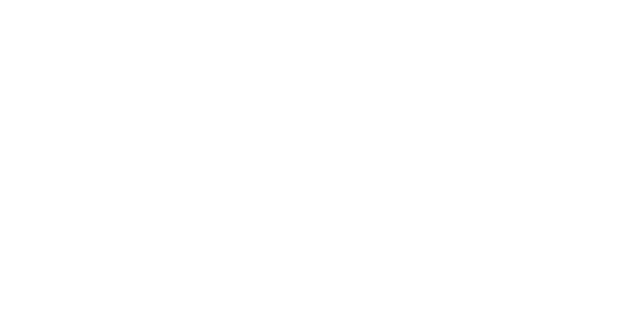
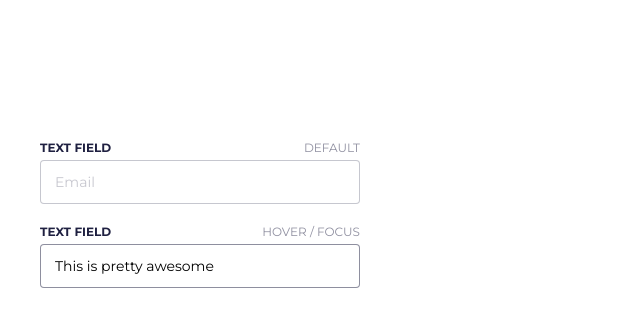
Before and after one commit to mynisviki/hotels-booking, a plain HTML site: page pages/ui-kit/index.html in a window 1280 px wide. Shown: the whole page, without its empty margins (0-640 px from the left). Drawn offline with Linux system fonts and the light colour scheme.

Commit message:
Add: ui-kit and editor

```diff
--- a/pages/ui-kit/index.html
+++ b/pages/ui-kit/index.html
@@ -1,14 +1,52 @@
 <!DOCTYPE html>
 <html lang="en">
+
 <head>
   <meta charset="UTF-8">
   <meta http-equiv="X-UA-Compatible" content="IE=edge">
   <meta name="viewport" content="width=device-width, initial-scale=1.0">
+  <link rel="preconnect" href="https://fonts.googleapis.com">
+  <link rel="preconnect" href="https://fonts.gstatic.com" crossorigin>
+  <link
+    href="https://fonts.googleapis.com/css2?family=Montserrat:ital,wght@0,100;0,200;0,300;0,400;0,500;0,600;0,700;0,800;0,900;1,100;1,200;1,300;1,400;1,500;1,600;1,700;1,800;1,900&display=swap"
+    rel="stylesheet">
   <link rel="stylesheet" href="../../assets/styles/normalize.css">
   <link rel="stylesheet" href="style.css">
   <title>UI Kit</title>
 </head>
+
 <body>
+  <div class="ui-kit container">
+    <div class="ui-kit__section">
+      <div class="ui-kit__column">
+        <div class="editor-container">
+          <label class="label" for="email">
+            <span class="label__title">Text Field</span>
+            <span class="label__subtitle">Default</span>
+          </label>
+          <input class="editor ui-kit__editor" id="email" type="email" placeholder="Email">
+        </div>
+
+        <div class="editor-container">
+          <label class="label" for="text">
+            <span class="label__title">Text Field</span>
+            <span class="label__subtitle">Hover / Focus</span>
+          </label>
+          <input class="editor editor_focused ui-kit__editor" id="text" type="text" value="This is pretty awesome">
+        </div>
+
+
+      </div>
+      <div class="ui-kit__column"></div>
+      <div class="ui-kit__column"></div>
+    </div>
+    <div class="ui-kit__section"></div>
+    <div class="ui-kit__section"></div>
+  </div>
+
+
+
 
 </body>
+
 </html>
--- a/pages/ui-kit/style.css
+++ b/pages/ui-kit/style.css
@@ -0,0 +1,104 @@
+*,
+*:before,
+*:after {
+  box-sizing: border-box;
+}
+
+body {
+  font-family: 'Montserrat';
+  font-weight: 400;
+  font-size: 14px;
+  line-height: 24px;
+  color: rgba(31, 32, 65, 0.75);
+}
+
+img {
+  display: block;
+  font-weight: 700;
+}
+
+h1, h2, h3 {
+  margin: 0;
+  font-weight: 700;
+  color: #1F2041;
+}
+
+h1 {
+  font-style: normal;
+  font-size: 24px;
+  line-height: 29px;
+}
+
+h2 {
+  font-size: 19px;
+  line-height: 23px;
+}
+
+h3 {
+  font-size: 12px;
+  line-height: 15px;
+  text-transform: uppercase;
+}
+
+.container {
+  width: 100%;
+  max-width: 1260px;
+  margin: 0 auto;
+  padding: 0 30px;
+}
+
+/*ui-kit*/
+.ui-kit {
+  margin-top: 140px;
+}
+
+.ui-kit__column {
+  display: flex;
+  flex-direction: column;
+  width: 320px;
+}
+
+.ui-kit__editor {
+  margin-bottom: 20px;
+}
+
+/*editor*/
+
+.label {
+  width: 100%;
+  display: flex;
+  justify-content: space-between;
+  font-size: 12px;
+  line-height: 15px;
+  text-transform: uppercase;
+  margin-bottom: 5px;
+}
+
+.label__title {
+  font-weight: 700;
+  color: #1F2041;
+}
+
+.label__subtitle {
+  color: rgba(31, 32, 65, 0.5);
+}
+
+.editor {
+  width: 100%;
+  padding: 12px 14px;
+  line-height: 18px;
+  background: #FFFFFF;
+  border: 1px solid rgba(31, 32, 65, 0.25);
+  border-radius: 4px;
+}
+
+.editor:hover,
+.editor:focus,
+.editor_focused {
+  outline: none;
+  border: 1px solid rgba(31, 32, 65, 0.5);
+}
+
+.editor::placeholder {
+  color: rgba(31, 32, 65, 0.25);
+}
```
